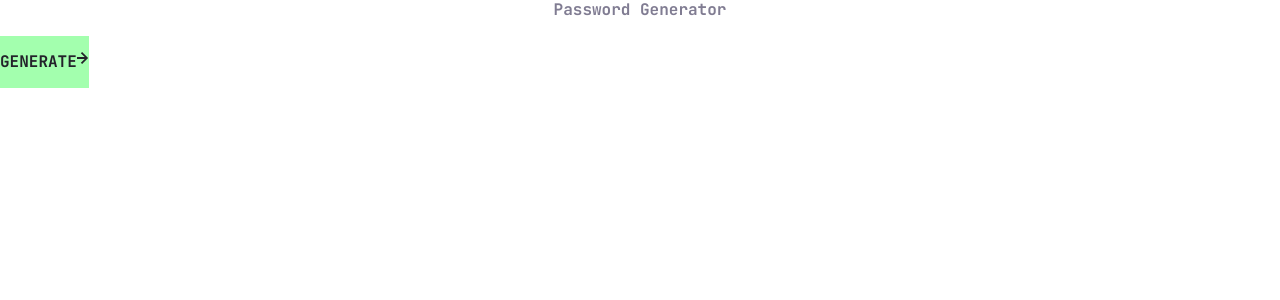
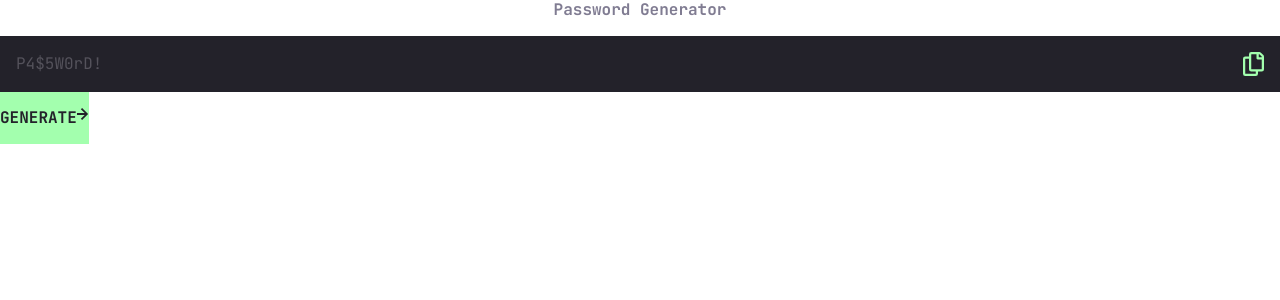
Before and after one commit to kmulqueen/password-generator, a React (Vite) app: page / in a window 1280 px wide. Shown: the top 300 px of the page. Built offline with nearby package versions, Linux system fonts and the light colour scheme.

Commit message:
created basic text field component

```diff
--- a/src/App.tsx
+++ b/src/App.tsx
@@ -1,14 +1,16 @@
 import Button from "./components/Button";
+import TextField from "./components/TextField";
 
 function App() {
-  const handleClick = (e: React.MouseEvent<HTMLButtonElement>): void => {
-    console.log("Button clicked:", e.target);
+  const handleClick = (): void => {
+    console.log("Generate password");
   };
   return (
     <main className="font-jetBrains">
       <h1 className="text-grey-600 mb-4 text-center text-preset-4">
         Password Generator
       </h1>
+      <TextField />
       <Button onClick={handleClick}>GENERATE</Button>
     </main>
   );
--- /dev/null
+++ b/src/components/TextField.tsx
@@ -0,0 +1,24 @@
+export default function TextField() {
+  return (
+    <>
+      <label htmlFor="generated-password" className="sr-only">
+        Generated Password
+      </label>
+      <div className="flex items-center justify-between bg-grey-800 p-4">
+        <input
+          type="text"
+          name="generated-password"
+          id="generated-password"
+          className="bg-grey-800 placeholder:text-grey-700"
+          placeholder="P4$5W0rD!"
+        />
+        <svg width="21" height="24" xmlns="http://www.w3.org/2000/svg">
+          <path
+            className="fill-green-200"
+            d="M20.341 3.091 17.909.659A2.25 2.25 0 0 0 16.319 0H8.25A2.25 2.25 0 0 0 6 2.25V4.5H2.25A2.25 2.25 0 0 0 0 6.75v15A2.25 2.25 0 0 0 2.25 24h10.5A2.25 2.25 0 0 0 15 21.75V19.5h3.75A2.25 2.25 0 0 0 21 17.25V4.682a2.25 2.25 0 0 0-.659-1.591ZM12.469 21.75H2.53a.281.281 0 0 1-.281-.281V7.03a.281.281 0 0 1 .281-.281H6v10.5a2.25 2.25 0 0 0 2.25 2.25h4.5v1.969a.282.282 0 0 1-.281.281Zm6-4.5H8.53a.281.281 0 0 1-.281-.281V2.53a.281.281 0 0 1 .281-.281H13.5v4.125c0 .621.504 1.125 1.125 1.125h4.125v9.469a.282.282 0 0 1-.281.281Zm.281-12h-3v-3h.451c.075 0 .147.03.2.082L18.667 4.6a.283.283 0 0 1 .082.199v.451Z"
+          />
+        </svg>
+      </div>
+    </>
+  );
+}
```
